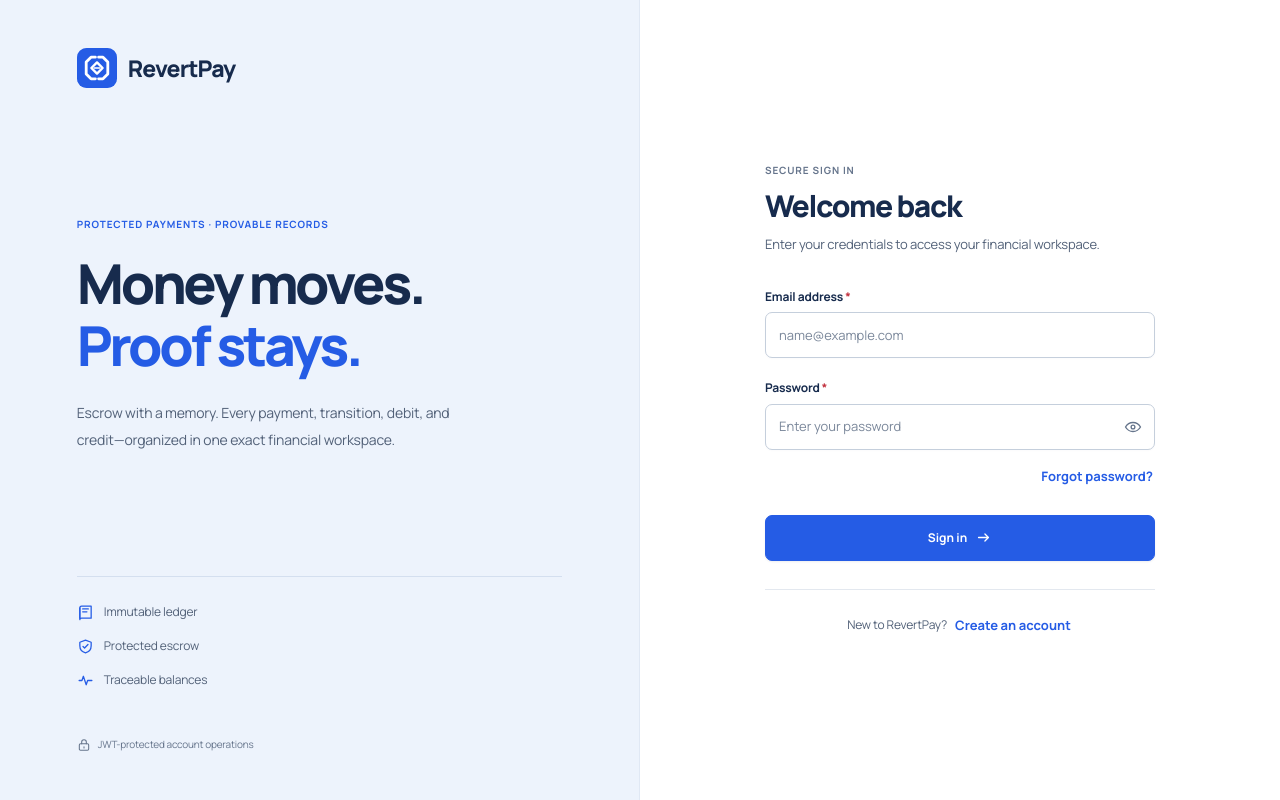
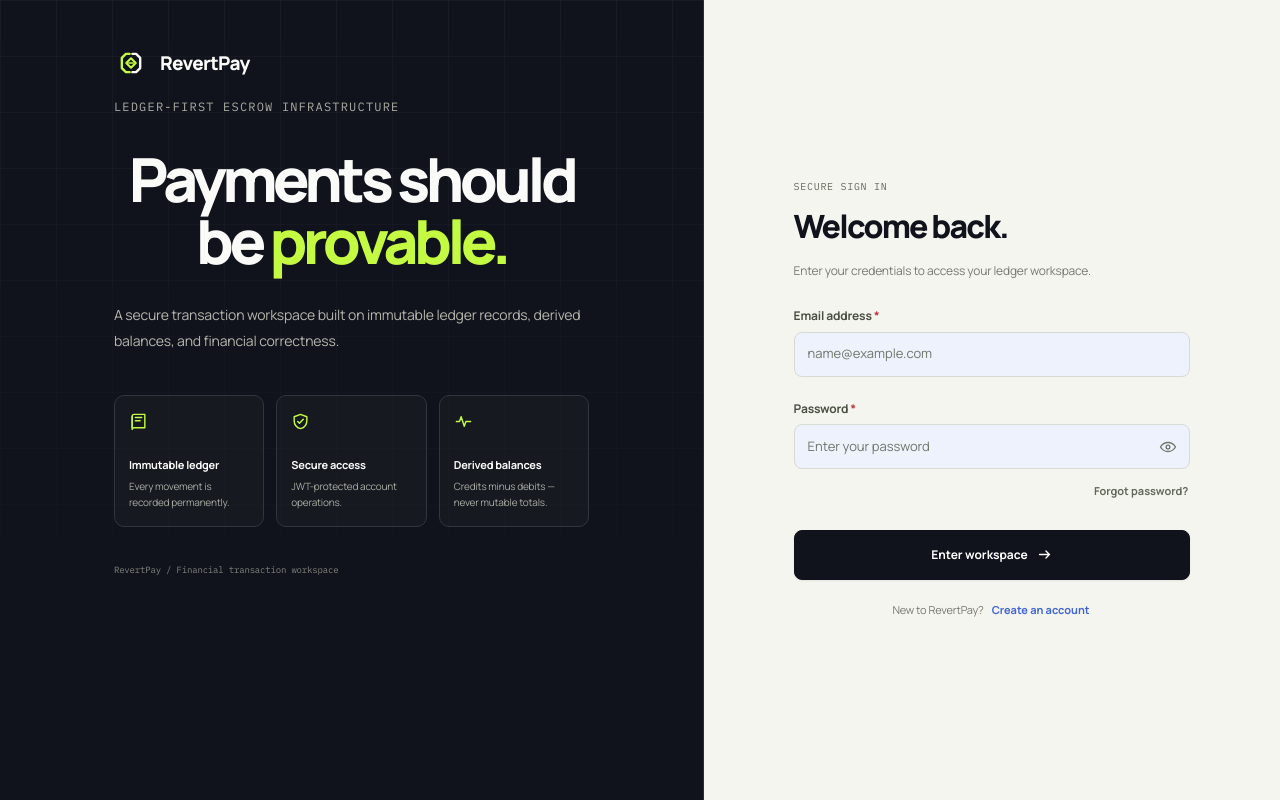
Before and after one commit to Siva2583/Revert-Pay-2.0, a React (Vite) app in the folder frontend/: page / in a window 1280 px wide. Built offline with nearby package versions, Linux system fonts and the light colour scheme.

Commit message:
Apply reference navy lime and off-white styling across frontend
Co-authored-by: arena-agent <297053741+arena-agent@users.noreply.github.com>

```diff
--- a/frontend/src/components/AuthScreen.jsx
+++ b/frontend/src/components/AuthScreen.jsx
@@ -110,7 +110,7 @@ function AuthScreen({ onLogin }) {
   const heading = forgotPassword
     ? { eyebrow: "Password recovery", title: "Reset your password", description: "Request a secure reset link for your registered email." }
     : mode === "login"
-      ? { eyebrow: "Secure sign in", title: "Welcome back", description: "Enter your credentials to access your financial workspace." }
+      ? { eyebrow: "Secure sign in", title: "Welcome back.", description: "Enter your credentials to access your ledger workspace." }
       : { eyebrow: "New workspace", title: "Create your account", description: "Choose a role and register with the existing RevertPay workflow." };
 
   return (
@@ -121,18 +121,18 @@ function AuthScreen({ onLogin }) {
         <div className="auth-brand"><Logo size={40} withWordmark light /></div>
 
         <div className="auth-copy">
-          <p className="eyebrow">Protected payments · Provable records</p>
-          <h1>Money moves. <span>Proof stays.</span></h1>
-          <p>Escrow with a memory. Every payment, transition, debit, and credit—organized in one exact financial workspace.</p>
+          <p className="eyebrow">Ledger-first escrow infrastructure</p>
+          <h1>Payments should<br />be <span>provable.</span></h1>
+          <p>A secure transaction workspace built on immutable ledger records, derived balances, and financial correctness.</p>
         </div>
 
         <div className="auth-principles" aria-label="RevertPay principles">
-          <span><Icon name="book" size={17} />Immutable ledger</span>
-          <span><Icon name="shield" size={17} />Protected escrow</span>
-          <span><Icon name="activity" size={17} />Traceable balances</span>
+          <article><Icon name="book" size={19} /><strong>Immutable ledger</strong><p>Every movement is recorded permanently.</p></article>
+          <article><Icon name="shield" size={19} /><strong>Secure access</strong><p>JWT-protected account operations.</p></article>
+          <article><Icon name="activity" size={19} /><strong>Derived balances</strong><p>Credits minus debits — never mutable totals.</p></article>
         </div>
 
-        <p className="auth-footer-note"><Icon name="lock" size={14} />JWT-protected account operations</p>
+        <p className="auth-footer-note">RevertPay / Financial transaction workspace</p>
       </section>
 
       <section className="auth-form-panel">
@@ -194,7 +194,7 @@ function AuthScreen({ onLogin }) {
                   disabled={loading}
                   className="button-full"
                 >
-                  {mode === "login" ? "Sign in" : "Create account"}
+                  {mode === "login" ? "Enter workspace" : "Create account"}
                 </Button>
               </>
             )}
--- a/frontend/src/components/Logo.jsx
+++ b/frontend/src/components/Logo.jsx
@@ -8,18 +8,18 @@ function LogoMark({ size = 40 }) {
       role="img"
       aria-label="RevertPay"
     >
-      <rect width="100" height="100" rx="24" fill="#255CE5" />
+      <rect width="100" height="100" rx="24" fill="#10131B" />
       <rect
         x="1"
         y="1"
         width="98"
         height="98"
         rx="23"
-        stroke="#255CE5"
+        stroke="#10131B"
       />
       <path
         d="M46 23H35L23 35v30l12 12h11"
-        stroke="#FFFFFF"
+        stroke="#C4FA42"
         strokeWidth="7"
         strokeLinecap="round"
         strokeLinejoin="round"
@@ -33,7 +33,7 @@ function LogoMark({ size = 40 }) {
       />
       <path
         d="m50 36 14 14-14 14-14-14 14-14Z"
-        fill="#255CE5"
+        fill="#10131B"
         stroke="#FFFFFF"
         strokeWidth="6"
         strokeLinejoin="round"
@@ -69,7 +69,7 @@ function Logo({
       <Mark size={size} />
       <span
         className="logo-wordmark"
-        style={{ color: light ? "#FFFFFF" : "#172B4D" }}
+        style={{ color: light ? "#FFFFFF" : "#10131B" }}
       >
         RevertPay
       </span>
--- a/frontend/src/index.css
+++ b/frontend/src/index.css
@@ -1,37 +1,37 @@
 :root {
   color-scheme: light;
-  --background: #F5F7FA;
-  --surface: #FFFFFF;
-  --surface-subtle: #F8FAFC;
-  --surface-muted: #EEF2F6;
-  --surface-brand: #EFF5FF;
-  --text: #172B4D;
-  --text-secondary: #526178;
-  --text-muted: #66758C;
-  --border: #E3E8EF;
-  --border-strong: #C5CFDC;
-  --brand: #255CE5;
-  --brand-hover: #1D4BC4;
-  --brand-pressed: #193FA3;
-  --brand-deep: #172B4D;
-  --brand-emerald: #255CE5;
-  --brand-soft: #EFF5FF;
-  --brand-border: #C5D7FF;
-  --accent: #255CE5;
-  --accent-hover: #1D4BC4;
+  --background: #F5F5F0;
+  --surface: #FAFAF7;
+  --surface-subtle: #F0F1EB;
+  --surface-muted: #E9EBE3;
+  --surface-brand: #EEF2E3;
+  --text: #10131B;
+  --text-secondary: #575E51;
+  --text-muted: #70766A;
+  --border: #DDDFD6;
+  --border-strong: #C9CEC0;
+  --brand: #10131B;
+  --brand-hover: #252A35;
+  --brand-pressed: #080A10;
+  --brand-deep: #10131B;
+  --brand-emerald: #657A30;
+  --brand-soft: #EEF2E3;
+  --brand-border: #CCD5B4;
+  --accent: #C4FA42;
+  --accent-hover: #D3FF75;
   --highlight: #986414;
   --highlight-hover: #795010;
   --highlight-soft: #FFFAEB;
   --highlight-ink: #795010;
   --highlight-muted: #986414;
-  --ink: #172B4D;
-  --on-brand: #FFFFFF;
-  --on-dark: #172B4D;
-  --on-dark-secondary: #526178;
-  --on-dark-muted: #66758C;
-  --dark-border: #E3E8EF;
-  --dark-surface: #FFFFFF;
-  --dark-surface-hover: #F0F4FA;
+  --ink: #10131B;
+  --on-brand: #FAFAF7;
+  --on-dark: #FAFAF8;
+  --on-dark-secondary: #B5B7AE;
+  --on-dark-muted: #A9ADA3;
+  --dark-border: #32353C;
+  --dark-surface: #10131B;
+  --dark-surface-hover: #191D26;
   --success: #147D55;
   --success-soft: #ECF9F2;
   --success-border: #B9E4CE;
@@ -42,10 +42,10 @@
   --error-hover: #A62431;
   --error-soft: #FFF1F2;
   --error-border: #F2C5CB;
-  --info: #255CE5;
-  --info-soft: #EFF5FF;
-  --info-border: #C5D7FF;
-  --focus: #255CE5;
+  --info: #52672B;
+  --info-soft: #EEF2E3;
+  --info-border: #CCD5B4;
+  --focus: #657A30;
   --font-sans: "Manrope Variable", Manrope, "Segoe UI", sans-serif;
   --font-mono: "IBM Plex Mono", "SFMono-Regular", Consolas, monospace;
   --space-1: 4px;
@@ -60,10 +60,10 @@
   --radius-md: 10px;
   --radius-lg: 14px;
   --radius-xl: 18px;
-  --shadow-sm: 0 1px 2px rgba(23, 43, 77, 0.04);
-  --shadow-md: 0 12px 30px rgba(23, 43, 77, 0.08);
-  --shadow-lg: 0 24px 70px rgba(23, 43, 77, 0.14);
-  --focus-ring: 0 0 0 3px rgba(37, 92, 229, 0.14);
+  --shadow-sm: 0 1px 2px rgba(16, 19, 27, 0.04);
+  --shadow-md: 0 12px 30px rgba(16, 19, 27, 0.08);
+  --shadow-lg: 0 24px 70px rgba(16, 19, 27, 0.14);
+  --focus-ring: 0 0 0 3px rgba(101, 122, 48, 0.14);
   --motion-fast: 150ms;
   --motion-normal: 220ms;
   --sidebar-width: 256px;
@@ -160,7 +160,7 @@ a {
 }
 
 ::selection {
-  background: #DCE8FF;
+  background: #E3F3BA;
   color: var(--brand-deep);
 }
 
--- a/frontend/src/styles/editorial.css
+++ b/frontend/src/styles/editorial.css
@@ -6,7 +6,7 @@ body { letter-spacing: -0.012em; }
 .section-heading > div > p:last-child:not(.eyebrow) { font-size: 12px; line-height: 1.7; }
 .button { min-height: 42px; padding: 0 16px; border-radius: 7px; font-size: 12px; font-weight: 650; }
 .button:hover:not(:disabled) { transform: none; }
-.button-primary { background: var(--brand); border-color: var(--brand); color: var(--on-brand); box-shadow: 0 1px 2px rgba(23, 43, 77, 0.08); }
+.button-primary { background: var(--brand); border-color: var(--brand); color: var(--on-brand); box-shadow: 0 1px 2px rgba(16, 19, 27, 0.08); }
 .button-secondary { border-color: var(--border-strong); background: var(--surface); color: var(--text); }
 .button-secondary:hover:not(:disabled) { background: var(--surface-subtle); border-color: var(--text-muted); }
 .button-small { min-height: 34px; padding: 0 11px; font-size: 11px; }
@@ -14,12 +14,12 @@ body { letter-spacing: -0.012em; }
 .button-danger { color: #FFFFFF; }
 .button:disabled { opacity: 0.5; }
 .icon-button { border-radius: 7px; }
-.input-shell { min-height: 46px; border-color: var(--border-strong); border-radius: 7px; background: #FFFFFF; box-shadow: 0 1px 2px rgba(23, 43, 77, 0.02); }
+.input-shell { min-height: 46px; border-color: var(--border-strong); border-radius: 7px; background: #EDF2FC; box-shadow: 0 1px 2px rgba(16, 19, 27, 0.02); }
 .input-shell input { min-height: 44px; padding-inline: 13px; font-size: 13px; }
 .input-shell:focus-within { border-color: var(--focus); box-shadow: var(--focus-ring); }
 .form-field > label, .role-fieldset > legend { font-size: 12px; font-weight: 650; }
-.input-shell input::placeholder, textarea::placeholder { color: #7A879A; }
-.role-option { min-height: 62px; border-radius: 8px; background: #FFFFFF; }
+.input-shell input::placeholder, textarea::placeholder { color: #70766A; }
+.role-option { min-height: 62px; border-radius: 8px; background: var(--surface); }
 .role-option.selected { background: var(--brand-soft); border-color: var(--brand); }
 .role-option strong { font-size: 12px; }
 .role-option small { font-size: 10px; }
@@ -31,64 +31,118 @@ body { letter-spacing: -0.012em; }
 .list-toolbar { border-radius: 9px; background: var(--surface); }
 .data-table th { background: var(--surface-subtle); color: var(--text-muted); padding: 14px 20px; font-size: 10px; font-weight: 650; letter-spacing: 0.05em; }
 .data-table td { padding: 18px 20px; font-size: 12px; }
-.data-table tbody tr:hover { background: #F8FAFF; }
+.data-table tbody tr:hover { background: #F0F3E9; }
 .money-cell { color: var(--text); }
 .status-badge { border-radius: 5px; padding: 4px 8px; font-size: 10px; font-weight: 600; }
-.modal-backdrop { background: rgba(15, 28, 49, 0.4); backdrop-filter: blur(3px); }
-.modal-panel { border: 1px solid var(--border); border-radius: 14px; box-shadow: 0 24px 80px rgba(23, 43, 77, 0.18); }
+.modal-backdrop { background: rgba(16, 19, 27, 0.4); backdrop-filter: blur(3px); }
+.modal-panel { border: 1px solid var(--border); border-radius: 14px; box-shadow: 0 24px 80px rgba(16, 19, 27, 0.18); }
 .modal-header { background: var(--surface); }
 .modal-header h2 { font-size: 21px; }
 .transaction-overview-card { background: var(--surface-subtle); border-radius: 9px; }
 .detail-section { border-radius: 9px; }
 .toast { border-radius: 10px; box-shadow: var(--shadow-md); }
 
-/* Sign-in is intentionally quiet: a brand introduction and a usable form. */
-.auth-shell { grid-template-columns: minmax(0, 1fr) minmax(460px, 1fr); min-height: 100svh; background: #FFFFFF; }
-.auth-intro { position: relative; min-height: 100svh; padding: 48px clamp(32px, 6vw, 90px); background: #EDF3FC; color: var(--text); border-right: 1px solid #E0E8F4; }
+/* Authentication composition matched to the supplied visual reference. */
+.auth-shell {
+  grid-template-columns: minmax(0, 1.1fr) minmax(0, 0.9fr);
+  min-height: 100svh;
+  background: #F5F5F0;
+}
+.auth-intro {
+  position: relative;
+  isolation: isolate;
+  min-height: 100svh;
+  padding: clamp(36px, 5.8vh, 64px) clamp(36px, 8.9vw, 144px);
+  background: #10131B;
+  color: #FAFAF8;
+  border-right: 1px solid #292D34;
+}
+.auth-intro::before {
+  content: "";
+  position: absolute;
+  inset: 0;
+  z-index: -1;
+  pointer-events: none;
+  background-image: linear-gradient(rgba(255,255,255,0.035) 1px, transparent 1px), linear-gradient(90deg, rgba(255,255,255,0.035) 1px, transparent 1px);
+  background-size: 56px 56px;
+  mask-image: linear-gradient(#000, transparent 92%);
+}
 .auth-artwork, .auth-art-shade { display: none; }
-.auth-copy { max-width: 500px; margin: auto 0; padding: 72px 0; }
-.auth-copy > .eyebrow { color: var(--brand); font-size: 10px; }
-.auth-copy h1 { max-width: 480px; margin-top: 22px; font-size: clamp(40px, 4.3vw, 62px); font-weight: 750; letter-spacing: -0.06em; line-height: 1.12; }
-.auth-copy h1 span { display: block; color: var(--brand); }
-.auth-copy > p:not(.eyebrow) { max-width: 390px; margin-top: 24px; color: var(--text-secondary); font-size: 14px; line-height: 1.9; }
-.auth-principles { display: flex; flex-direction: column; gap: 16px; margin-top: 0; padding: 26px 0; border-top: 1px solid #D4DFEF; }
-.auth-principles span { display: flex; align-items: center; gap: 10px; color: var(--text-secondary); font-size: 12px; }
-.auth-principles svg { color: var(--brand); }
-.auth-footer-note { margin-top: 22px; color: var(--text-muted); font-size: 10px; }
-.auth-brand .logo-wordmark { color: var(--text) !important; font-size: 23px; letter-spacing: -0.04em; }
-.auth-form-panel { padding: 64px clamp(32px, 6vw, 90px); background: #FFFFFF; }
-.auth-form-wrap { width: 100%; max-width: 390px; }
-.auth-form-panel .form-heading { margin-bottom: 32px; }
-.auth-form-panel .form-heading .eyebrow { color: var(--text-muted); }
-.auth-form-panel .form-heading h2 { margin-top: 12px; font-size: 30px; }
-.auth-form { gap: 22px; }
-.auth-form .button-primary { min-height: 46px; margin-top: 4px; }
-.auth-mode-switch { margin-top: 28px; padding-top: 24px; border-top: 1px solid var(--border); font-size: 12px; }
-.reset-password-shell { background: var(--background); }
-.reset-password-card { background: #FFFFFF; border: 1px solid var(--border); border-radius: 14px; padding: 36px; box-shadow: var(--shadow-md); }
-@media (max-width: 1000px) {
-  .auth-shell { grid-template-columns: minmax(0, 1fr) minmax(400px, 1fr); }
-  .auth-intro { padding: 36px; }
-  .auth-form-panel { padding: 48px 36px; }
-  .auth-copy h1 { font-size: 44px; }
+.auth-brand { display: block; }
+.auth-brand .logo-wordmark { color: #FAFAF8 !important; font-size: 19px; font-weight: 750; letter-spacing: -0.035em; }
+.auth-brand .logo-lockup { gap: 12px; }
+.auth-brand svg { width: 34px; height: 34px; }
+.auth-brand svg rect { fill: transparent; stroke: transparent; }
+.auth-brand svg path { stroke: #C4FA42; }
+.auth-brand svg path:nth-of-type(2) { stroke: #FAFAF8; }
+.auth-brand svg path:nth-of-type(3) { fill: #10131B; }
+.auth-copy { max-width: none; margin: 0; padding: 12px 0 0; }
+.auth-copy > .eyebrow { color: #A9ADA3; font-family: var(--font-mono); font-size: 12px; font-weight: 400; letter-spacing: 0.1em; white-space: nowrap; }
+.auth-copy h1 { margin-top: 32px; margin-inline: 0; max-width: none; font-size: clamp(42px, 4.75vw, 76px); font-weight: 750; letter-spacing: -0.075em; line-height: 1.02; text-align: center; }
+.auth-copy h1 span { color: #C4FA42; display: inline; }
+.auth-copy > p:not(.eyebrow) { max-width: 520px; margin-top: 30px; color: #B5B7AE; font-size: 14px; line-height: 1.9; }
+.auth-principles { display: grid; grid-template-columns: repeat(3, minmax(0, 1fr)); gap: 12px; margin-top: 40px; }
+.auth-principles article { min-width: 0; padding: 16px 14px; border: 1px solid #32353C; border-radius: 10px; background: rgba(255,255,255,0.025); }
+.auth-principles svg { color: #C4FA42; margin-bottom: 26px; }
+.auth-principles strong { display: block; color: #FAFAF8; font-size: 11px; font-weight: 700; letter-spacing: -0.02em; }
+.auth-principles p { margin-top: 5px; color: #A9ADA3; font-size: 10px; line-height: 1.6; }
+.auth-footer-note { display: block; margin-top: 36px; color: #81857D; font-family: var(--font-mono); font-size: 9px; }
+.auth-form-panel { padding: 64px clamp(36px, 7vw, 120px); background: #F5F5F0; }
+.auth-form-wrap { width: 100%; max-width: 400px; }
+.auth-form-panel .form-heading { margin-bottom: 26px; }
+.auth-form-panel .form-heading .eyebrow { font-family: var(--font-mono); font-size: 10px; font-weight: 400; letter-spacing: 0.07em; color: #666B5F; }
+.auth-form-panel .form-heading h2 { margin-top: 14px; color: #10131B; font-size: 32px; line-height: 1.15; font-weight: 750; letter-spacing: -0.055em; }
+.auth-form-panel .form-heading > p:last-child { margin-top: 16px; color: #767A70; font-size: 12px; line-height: 1.8; }
+.auth-form { gap: 24px; }
+.auth-form .form-field > label { color: #494F42; font-size: 12px; font-weight: 650; }
+.auth-form .input-shell { min-height: 45px; background: #EDF2FC; border: 1px solid #D6DAD3; border-radius: 8px; box-shadow: none; }
+.auth-form .input-shell input { min-height: 43px; font-size: 13px; color: #171B23; }
+.auth-form .input-shell:focus-within { border-color: #748365; box-shadow: 0 0 0 3px rgba(116,131,101,0.12); }
+.auth-form .button-primary { min-height: 50px; margin-top: 4px; background: #10131B; border-color: #10131B; color: #FFFFFF; border-radius: 8px; font-size: 12px; }
+.auth-form .button-primary:hover:not(:disabled) { background: #252A35; border-color: #252A35; }
+.auth-form .button-primary:active:not(:disabled) { background: #080A10; }
+.auth-form .button-primary:focus-visible { outline-color: #657A30; }
+.auth-form .input-shell input:autofill { box-shadow: 0 0 0 1000px #EDF2FC inset; -webkit-text-fill-color: #171B23; }
+.auth-form .forgot-password-row { margin-top: -12px; }
+.auth-form .forgot-password-row .text-button { font-size: 11px; color: #636A5B; }
+.auth-mode-switch { justify-content: center; margin-top: 20px; padding-top: 0; border: 0; color: #767A70; font-size: 11px; }
+.auth-mode-switch .text-button { font-size: 11px; color: #4265D5; }
+.auth-form .role-option { background: #F9F9F5; }
+.auth-form .role-option.selected { border-color: #84945E; background: #EEF2E3; }
+.auth-form .role-option.selected .radio-mark { background: #657A30; border-color: #657A30; }
+.reset-password-shell { background: #F5F5F0; }
+.reset-password-card { background: var(--surface); border: 1px solid var(--border); border-radius: 12px; padding: 36px; box-shadow: var(--shadow-md); }
+@media (min-width: 1400px) {
+  .auth-intro { padding-right: 8.8vw; }
+  .auth-copy h1 { white-space: nowrap; }
+}
+@media (max-width: 1200px) {
+  .auth-intro { padding-inline: 48px; }
+  .auth-form-panel { padding-inline: 48px; }
+  .auth-copy > .eyebrow { font-size: 10px; }
+  .auth-principles { gap: 8px; }
+  .auth-principles article { padding-inline: 10px; }
 }
 @media (max-width: 860px) {
   .auth-shell { grid-template-columns: 1fr; }
-  .auth-intro { min-height: auto; padding: 28px 32px; border-right: 0; border-bottom: 1px solid #E0E8F4; }
-  .auth-brand { display: block; }
-  .auth-copy { padding: 36px 0 8px; margin: 0; max-width: 600px; }
-  .auth-copy h1 { max-width: 600px; font-size: 38px; }
-  .auth-copy h1 span { display: inline; }
-  .auth-copy > p:not(.eyebrow) { max-width: 540px; font-size: 12px; margin-top: 16px; }
-  .auth-principles, .auth-footer-note { display: none; }
-  .auth-form-panel { padding: 40px 28px; }
+  .auth-intro { min-height: auto; padding: 32px; border-right: 0; }
+  .auth-copy { padding-top: 16px; }
+  .auth-copy h1 { max-width: 600px; margin-inline: auto; font-size: clamp(42px, 7.5vw, 64px); }
+  .auth-copy > p:not(.eyebrow) { max-width: 540px; margin: 24px auto 0; text-align: center; font-size: 13px; }
+  .auth-principles { max-width: 600px; margin: 30px auto 0; }
+  .auth-footer-note { margin-top: 24px; }
+  .auth-form-panel { padding: 48px 28px; }
   .mobile-brand { display: none; }
 }
 @media (max-width: 480px) {
-  .auth-intro { padding: 24px; }
-  .auth-copy { padding-top: 28px; }
-  .auth-copy h1 { font-size: 32px; }
-  .auth-form-panel { padding: 36px 24px; }
+  .auth-intro { padding: 26px 24px; }
+  .auth-copy > .eyebrow { font-size: 8px; letter-spacing: 0.08em; }
+  .auth-copy h1 { margin-top: 24px; font-size: clamp(34px, 9.8vw, 46px); }
+  .auth-copy > p:not(.eyebrow) { font-size: 12px; }
+  .auth-principles strong { font-size: 10px; }
+  .auth-principles p { font-size: 9px; }
+  .auth-principles svg { margin-bottom: 18px; }
+  .auth-footer-note { font-size: 8px; }
+  .auth-form-panel { padding: 38px 24px; }
   .form-card, .confirmation-card, .escrow-review-card { padding: 22px; }
-  .reset-password-card { padding: 26px; }
 }
```
Also changed, not shown: frontend/src/styles/workspace.css (+71 -22 lines).
